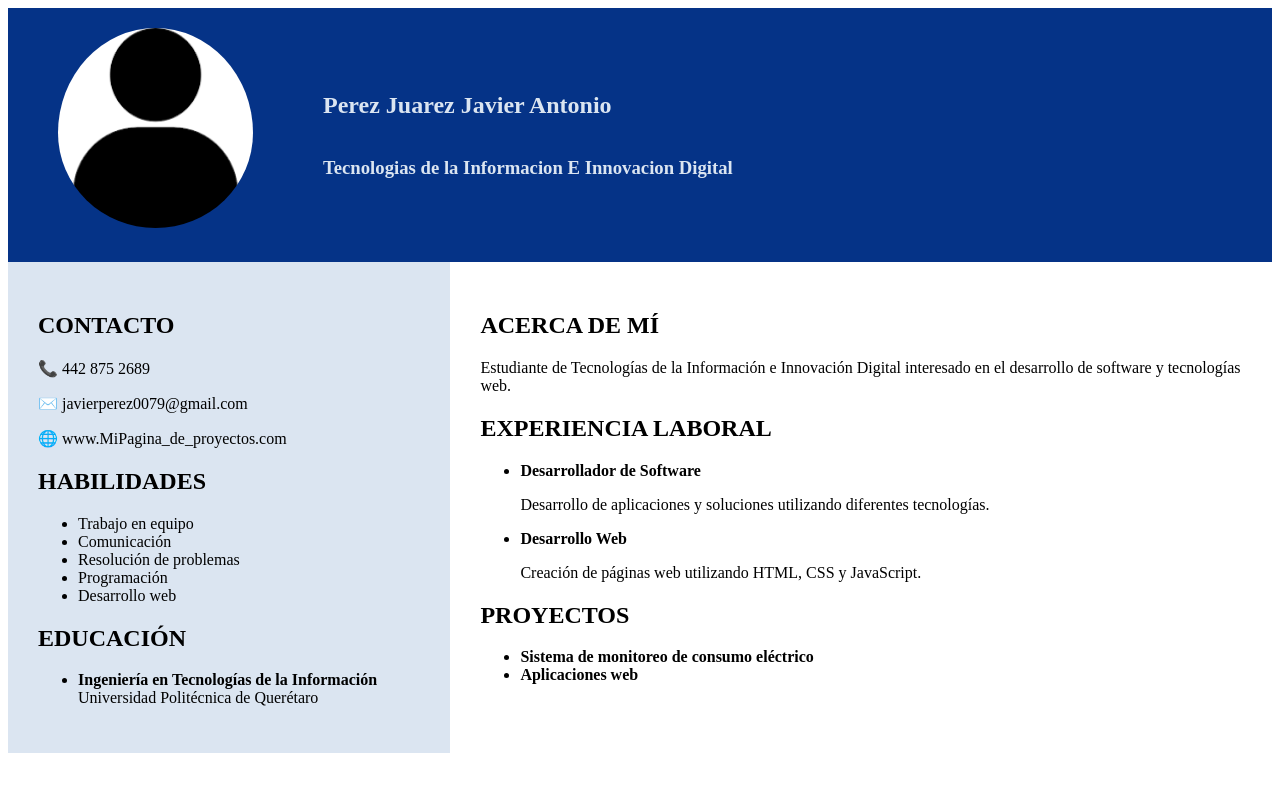
After one commit to jpcr007l/AW_TIID222, a PHP site: page /P2_CV2.html in a window 1280 px wide. The commit adds this page. Run offline with PHP 8.4, Linux system fonts and the light colour scheme.

Commit message:
Actualizacion del proyecto

```diff
--- /dev/null
+++ b/P2_CV2.html
@@ -0,0 +1,144 @@
+<!DOCTYPE html>
+
+<html lang="en">
+
+<head>
+
+    <meta charset="UTF-8">
+
+    <meta name="viewport" content="width=device-width, initial-scale=1.0">
+
+    <title>Currículum</title>
+
+</head>
+
+<body>
+
+    <div class="cv">
+
+        <header class="encabezado"
+            style="display: flex; background-color: #053387;">
+
+            <div class="foto">
+
+                <img src="img/Perfil.png"
+                    alt="foto"
+                    style="width: 195px; height: 200px; border-radius: 80%; padding: 20px 50px 30px;">
+
+            </div>
+
+            <div class="informacion-personal"
+                style="display: flex; flex-direction: column; justify-content: center; padding: 20px; color:#dbe5f1">
+
+                <h2>Perez Juarez Javier Antonio</h2>
+
+                <h3>Tecnologias de la Informacion E Innovacion Digital</h3>
+
+            </div>
+
+        </header>
+
+
+        <main class="contenido">
+
+            <div style="display: grid; grid-template-columns: 35% 65%;">
+
+                <div class="Columna-Izquierda"
+                    style="background-color: #dbe5f1; padding: 30px;">
+
+                    <h2>CONTACTO</h2>
+
+                    <p>📞 442 875 2689</p>
+
+                    <p>✉️ javierperez0079@gmail.com</p>
+
+                    <p>🌐 www.MiPagina_de_proyectos.com</p>
+
+
+                    <h2>HABILIDADES</h2>
+
+                    <ul>
+                        <li>Trabajo en equipo</li>
+                        <li>Comunicación</li>
+                        <li>Resolución de problemas</li>
+                        <li>Programación</li>
+                        <li>Desarrollo web</li>
+                    </ul>
+
+
+                    <h2>EDUCACIÓN</h2>
+
+                    <ul>
+                        <li>
+                            <strong>Ingeniería en Tecnologías de la Información</strong>
+                            <br>
+                            Universidad Politécnica de Querétaro
+                        </li>
+
+                    </ul>
+
+                </div>
+
+
+                <div class="Columna-Derecha"
+                    style="padding: 30px;">
+
+                    <h2>ACERCA DE MÍ</h2>
+
+                    <p>
+                        Estudiante de Tecnologías de la Información e Innovación
+                        Digital interesado en el desarrollo de software y
+                        tecnologías web.
+                    </p>
+
+
+                    <h2>EXPERIENCIA LABORAL</h2>
+
+                    <ul>
+
+                        <li>
+                            <strong>Desarrollador de Software</strong>
+
+                            <p>
+                                Desarrollo de aplicaciones y soluciones
+                                utilizando diferentes tecnologías.
+                            </p>
+                        </li>
+
+                        <li>
+                            <strong>Desarrollo Web</strong>
+
+                            <p>
+                                Creación de páginas web utilizando HTML,
+                                CSS y JavaScript.
+                            </p>
+                        </li>
+
+                    </ul>
+
+
+                    <h2>PROYECTOS</h2>
+
+                    <ul>
+
+                        <li>
+                            <strong>Sistema de monitoreo de consumo eléctrico</strong>
+                        </li>
+
+                        <li>
+                            <strong>Aplicaciones web</strong>
+                        </li>
+
+                    </ul>
+
+                </div>
+
+            </div>
+
+        </main>
+
+    </div>
+
+</body>
+
+</html>
```
Also changed, not shown: Index.php (+271 -101 lines), P1_Flex_Gridd.html (added, +68 -0 lines), img/Perfil.png (added).
